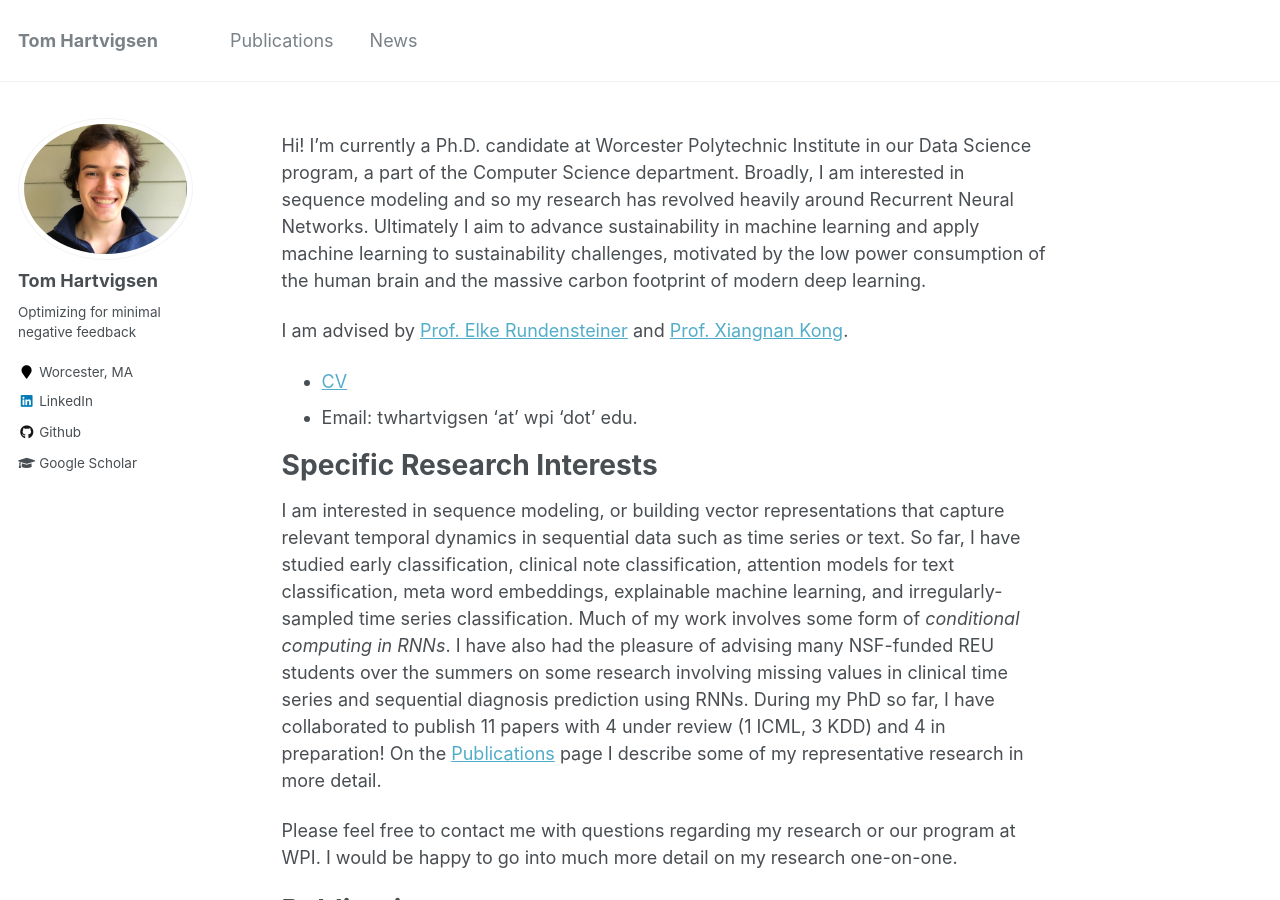
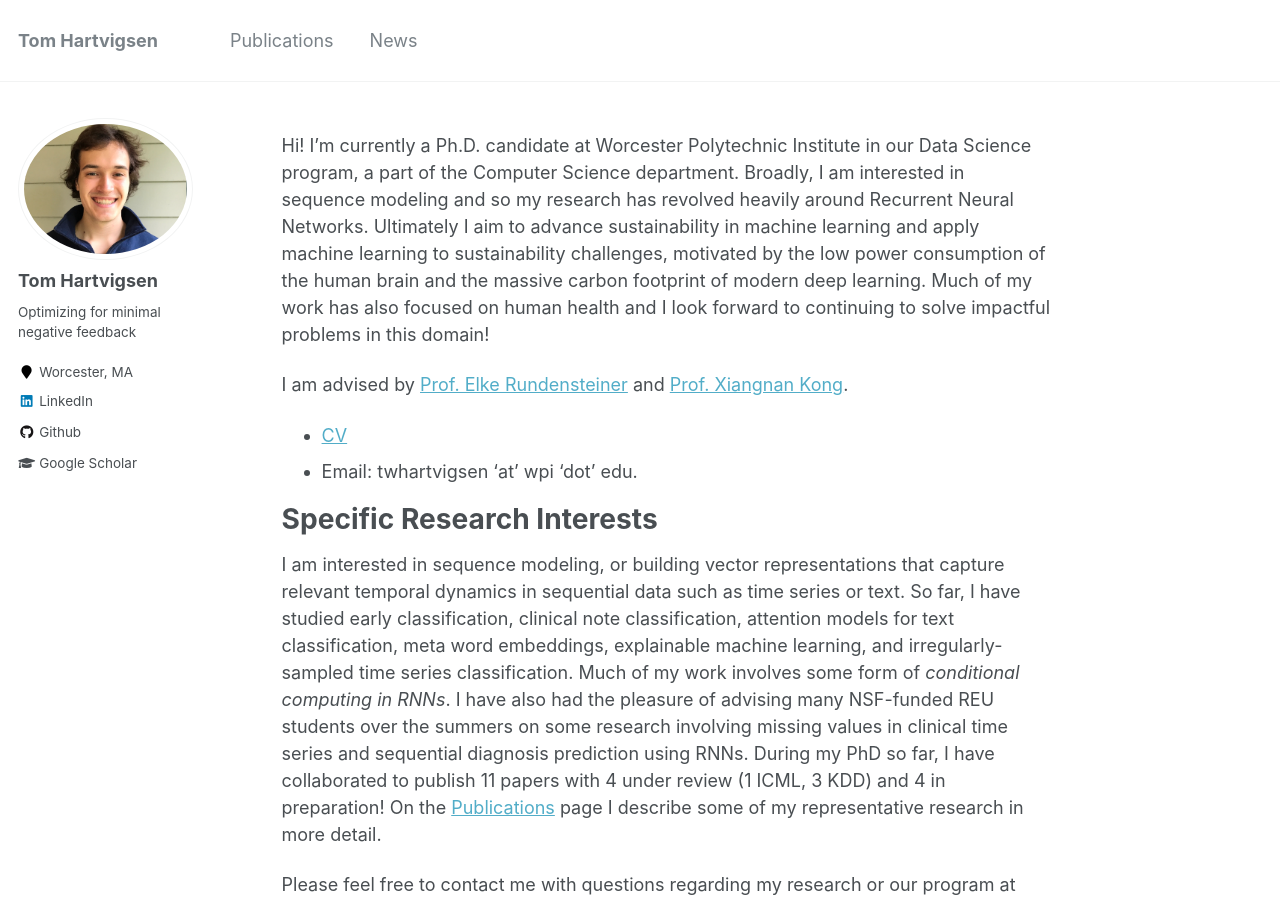
Before and after one commit to Thartvigsen/thartvigsen.github.io, a Jekyll site: the page built from _pages/about.md, in a window 1280 px wide and 900 px high. Built offline with Jekyll 4.4.1, drawn with Linux system fonts in a browser that asks for light colours.

```diff
--- a/_pages/about.md
+++ b/_pages/about.md
@@ -12,6 +12,7 @@
 Hi! I'm currently a Ph.D. candidate at Worcester Polytechnic Institute in our Data Science program, a part of the Computer Science department.
 Broadly, I am interested in sequence modeling and so my research has revolved heavily around Recurrent Neural Networks.
 Ultimately I aim to advance sustainability in machine learning and apply machine learning to sustainability challenges, motivated by the low power consumption of the human brain and the massive carbon footprint of modern deep learning.
+Much of my work has also focused on human health and I look forward to continuing to solve impactful problems in this domain!
 
 I am advised by [Prof. Elke Rundensteiner](https://www.wpi.edu/people/faculty/rundenst) and [Prof. Xiangnan Kong](https://web.cs.wpi.edu/~xkong/).
 
```
